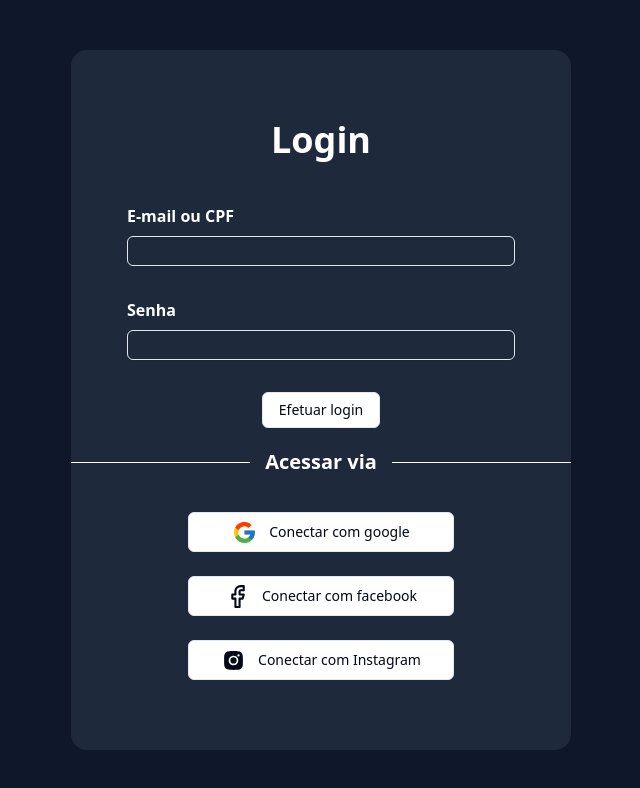
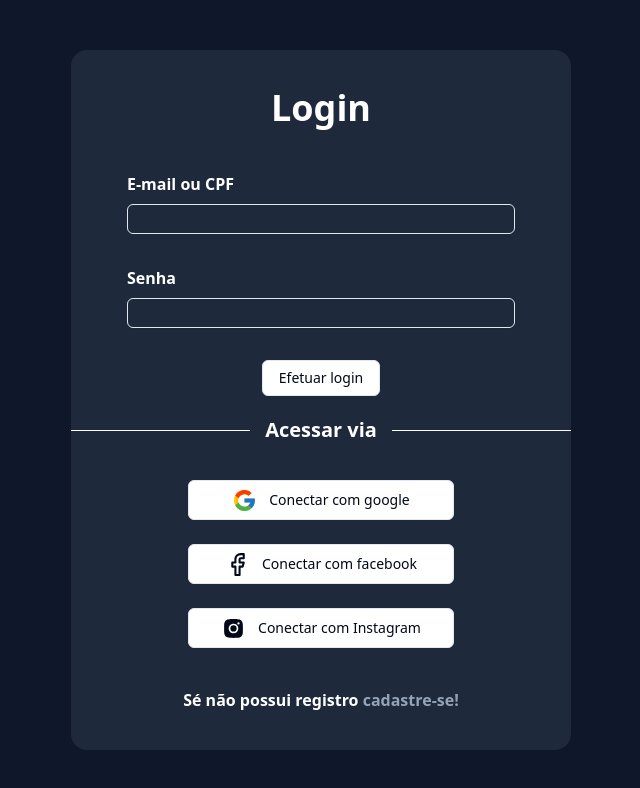
Before and after one commit to Mevzin/gym-system-vite-ts, a React (Vite) app: page / in a window 1280 px wide. Shown: the top 788 px of the page, without its empty margins (319-959 px from the left). Built offline with nearby package versions, Linux system fonts and the light colour scheme.

Commit message:
feature: add register button in login page

```diff
--- a/src/pages/Login/index.tsx
+++ b/src/pages/Login/index.tsx
@@ -59,6 +59,9 @@ const Login = () => {
                         <BiLogoInstagramAlt size={25} className="mr-3" />Conectar com Instagram
                     </Button>
                 </div>
+                <div className="flex mt-10">
+                    <span className="text-white font-bold">Sé não possui registro <a className="text-slate-400 hover:cursor-pointer">cadastre-se!</a></span>
+                </div>
             </div>
             {/* <Footer></Footer> */}
         </div>
```
